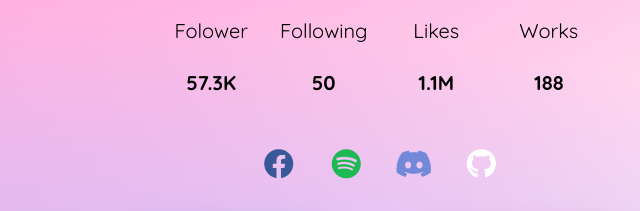
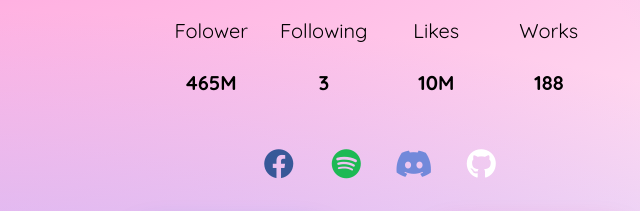
Before and after one commit to Linhh2k8/Profile-Linh, a plain HTML site: page index.html in a window 1280 px wide. Shown: the part 326-537 px from the top of the page, 260-900 px from the left. Drawn offline with Linux system fonts and the light colour scheme.

Commit message:
Update index.html

```diff
--- a/index.html
+++ b/index.html
@@ -27,15 +27,15 @@
                     <div class="row inf-nav">
                         <div class="col-3 text-center">
                             <p>Folower</p>
-                            <span>57.3K</span>
+                            <span>465M</span>
                         </div>
                         <div class="col-3 text-center">
                             <p>Following</p>
-                            <span>50</span>
+                            <span>3</span>
                         </div>
                         <div class="col-3 text-center">
                             <p>Likes</p>
-                            <span>1.1M</span>
+                            <span>10M</span>
                         </div>
                         <div class="col-3 text-center">
                             <p>Works</p>
```
